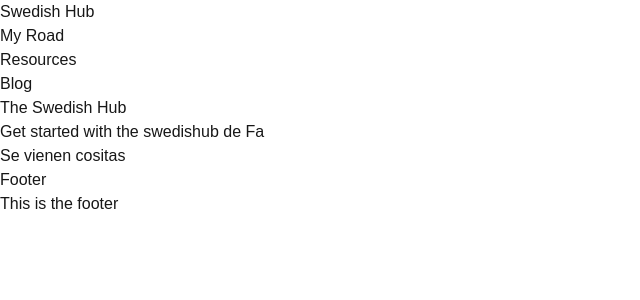
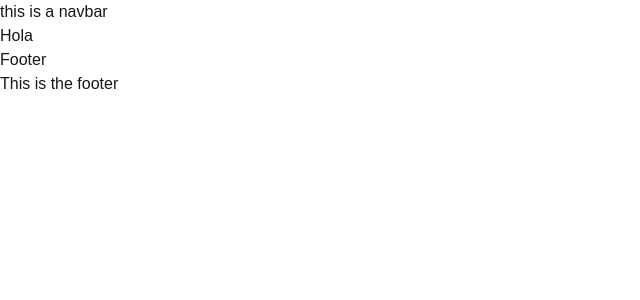
Before and after one commit to Fa01383541/SwedishHub, a Next.js app in the folder swedishhubproj/: page / in a window 1280 px wide. Shown: the top 300 px of the page, without its empty margins (0-640 px from the left). Built offline with nearby package versions, Linux system fonts and the light colour scheme.

Commit message:
delete everything, start over

```diff
--- a/swedishhubproj/src/app/Components/navbar.tsx
+++ b/swedishhubproj/src/app/Components/navbar.tsx
@@ -1,43 +1,14 @@
+/* eslint-disable @typescript-eslint/no-unused-vars */
 import React from 'react';
 import Link from 'next/link';
 
 export default function Navbar(){
     return (
-    <nav className="navbar navbar-expand-lg navbar-light bg-light">
-      <Link href="/" className="navbar-brand">
-        Swedish Hub
-      </Link>
-      <button
-        className="navbar-toggler"
-        type="button"
-        data-toggle="collapse"
-        data-target="#navbarNav"
-        aria-controls="navbarNav"
-        aria-expanded="false"
-        aria-label="Toggle navigation"
-      >
-        <span className="navbar-toggler-icon"></span>
-      </button>
-      <div className="collapse navbar-collapse" id="navbarNav">
-        <ul className="navbar-nav">
-          <li className="nav-item active">
-            <Link href="/myroad" className="nav-link">
-              My Road
-            </Link>
-          </li>
-          <li className="nav-item">
-            <Link href="/resources" className="nav-link">
-              Resources
-            </Link>
-          </li>
-          <li className="nav-item">
-            <Link href="/blog" className="nav-link">
-              Blog
-            </Link>
-          </li>
-        </ul>
-      </div>
-    </nav>
+   <div>
+    <h1>
+      this is a navbar
+    </h1>
+   </div>
   );
 
 
--- a/swedishhubproj/src/app/page.tsx
+++ b/swedishhubproj/src/app/page.tsx
@@ -1,17 +1,8 @@
 
 export default function Home() {
   return (
-
-    <div className="grid grid-rows-[20px_1fr_20px] items-center justify-items-center       min-h-screen p-8 pb-20 gap-16 sm:p-20 font-[family-name:var(--font-geist-sans)]">
-      <main className="flex flex-col gap-8 row-start-2 items-center sm:items-start">
-        <h1 className="text-black dark:text-white text-4xl font-bold">The Swedish Hub</h1>
-        <ol className="list-inside list-decimal text-sm text-center sm:text-left font-[family-name:var(--font-geist-mono)]">
-          <li className="mb-2">
-            Get started with the swedishub de Fa{" "}
-          </li>
-          <li>Se vienen cositas</li>
-        </ol>
-      </main>
-    </div>
+      <div>
+        <h1>Hola</h1>
+      </div>
   );
 }
```
